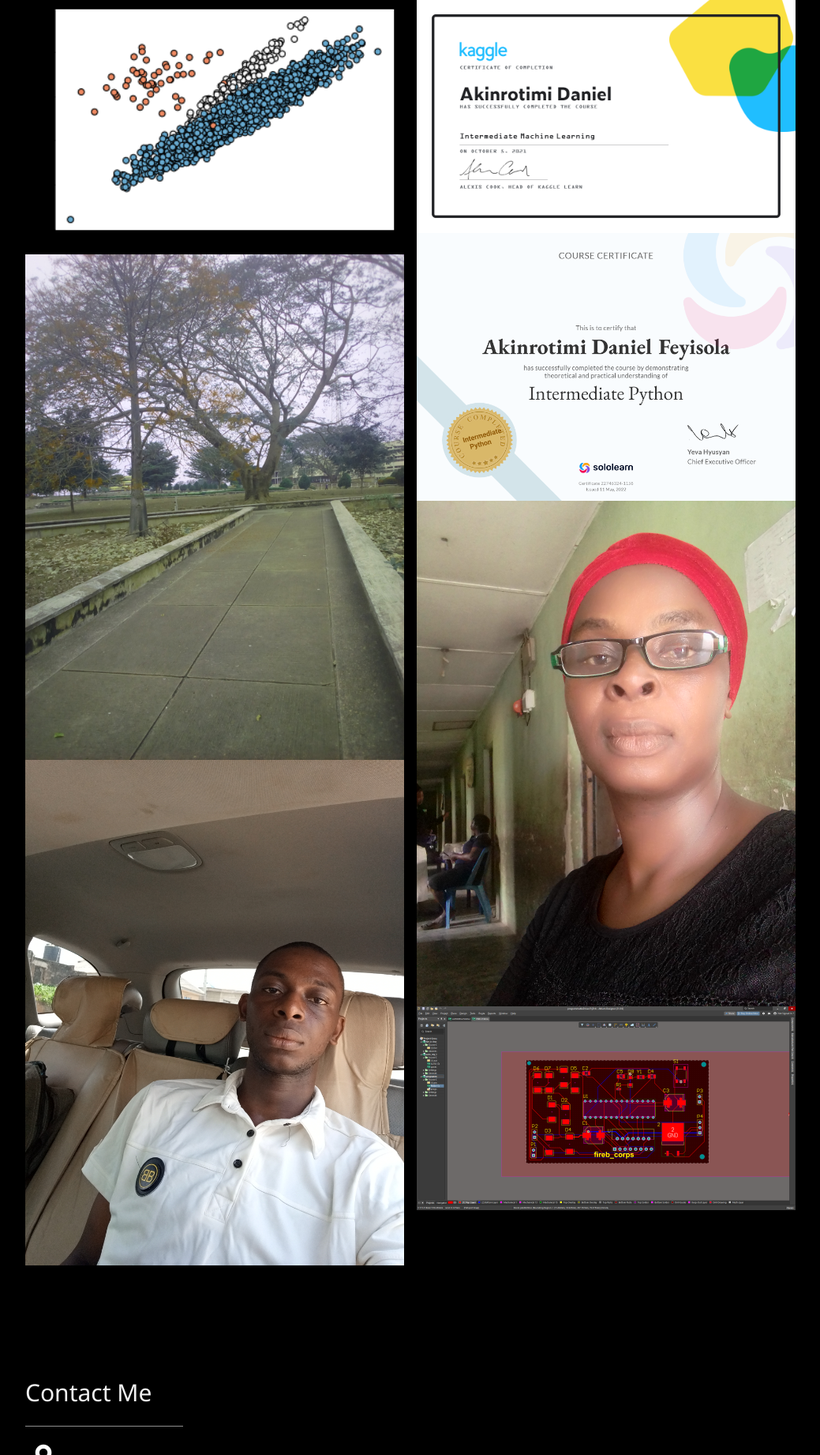
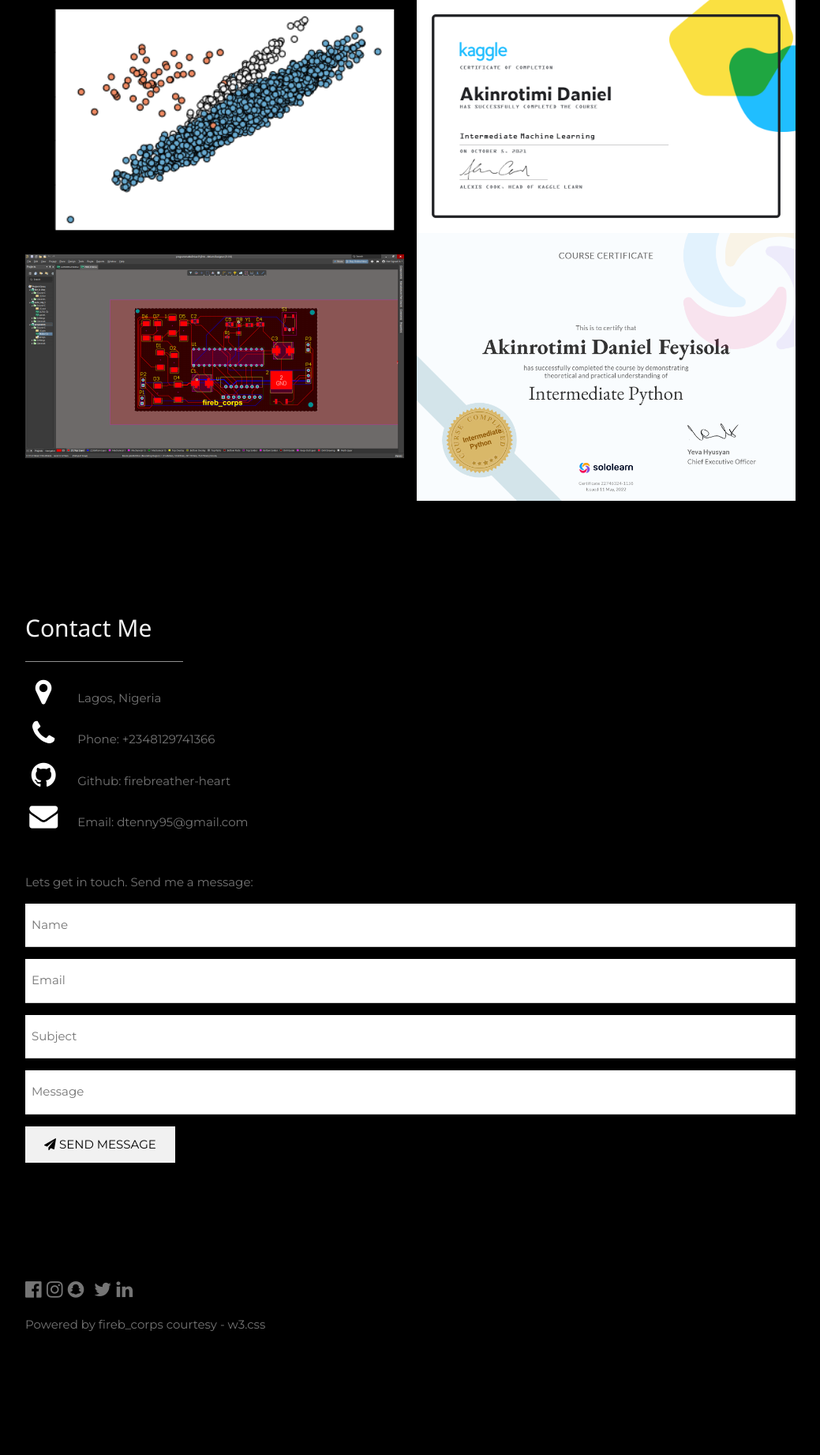
Before and after one commit to Firebreather-heart/portf, a Django app: page / in a window 1280 px wide. Shown: the part 2323-4165 px from the top of the page at 79% size, without its empty margins (122-1161 px from the left). After the commit the page ends 4008 px from the top, so only its background shows below. Run offline with Django 3.2, Linux system fonts and the light colour scheme; some libraries are stand-ins or nearby versions.

Commit message:
removed images

```diff
--- a/templates/homepage.html
+++ b/templates/homepage.html
@@ -120,15 +120,13 @@
       <div class="w3-row-padding" style="margin:0 -16px">
         <div class="w3-half">
           <img src="{% static 'images/1.png' %}" style="width:100%">
-          <img src="{% static 'images/2.jpg' %}" style="width:100%">
-          <img src="{% static 'images/3.jpg' %}" style="width:100%">
+          <img src="{% static 'images/7.png' %}" style="width:100%">
         </div>
 
         <div class="w3-half">
           <img src="{% static 'images/4.png' %}" style="width:100%">
           <img src="{% static 'images/5.png' %}" style="width:100%">
-          <img src="{% static 'images/6.jpg' %}" style="width:100%">
-          <img src="{% static 'images/7.png' %}" style="width:100%">
+
         </div>
       </div>
     </div>
```
Also changed, not shown: static/images/3.jpg (deleted), static/images/6.jpg (deleted).
